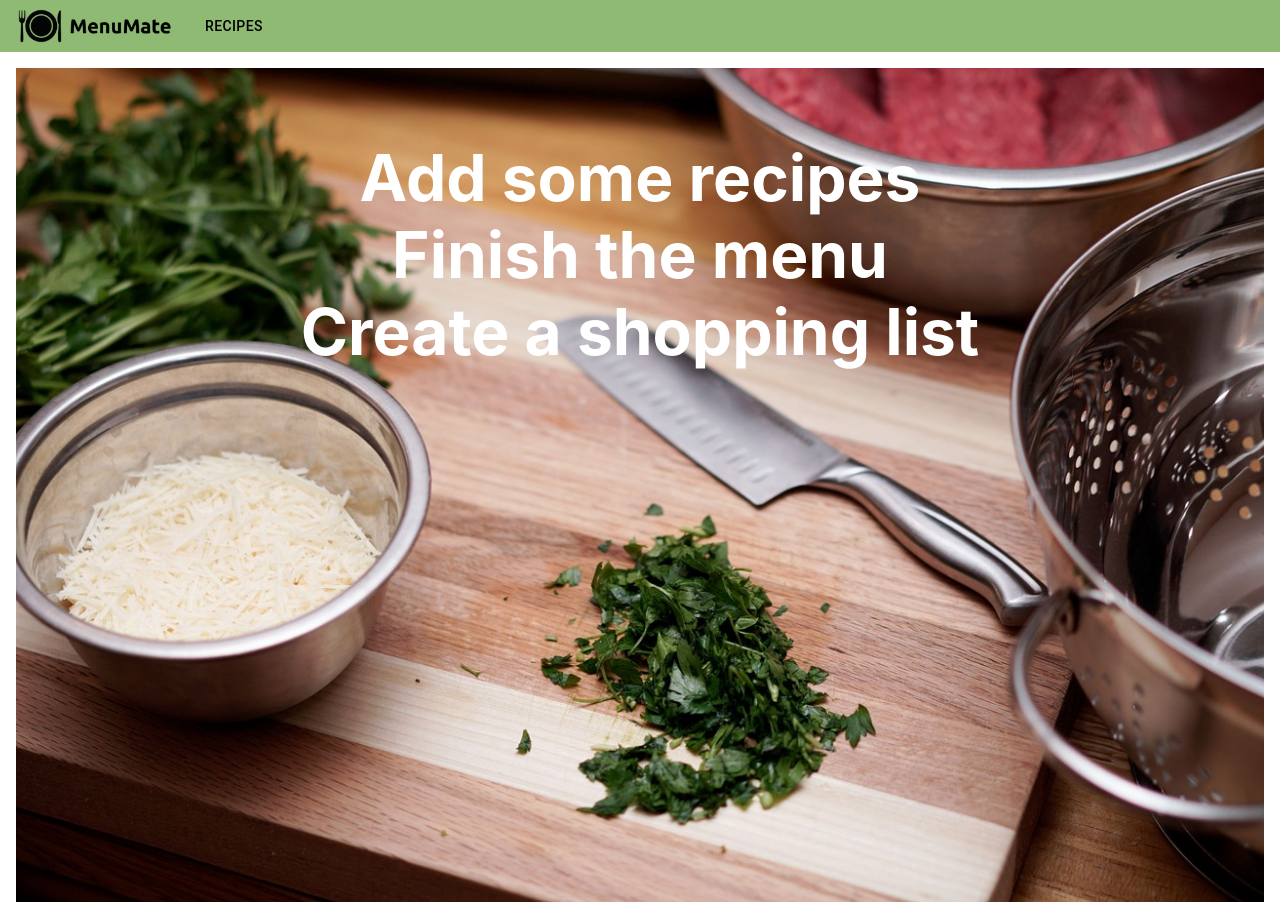
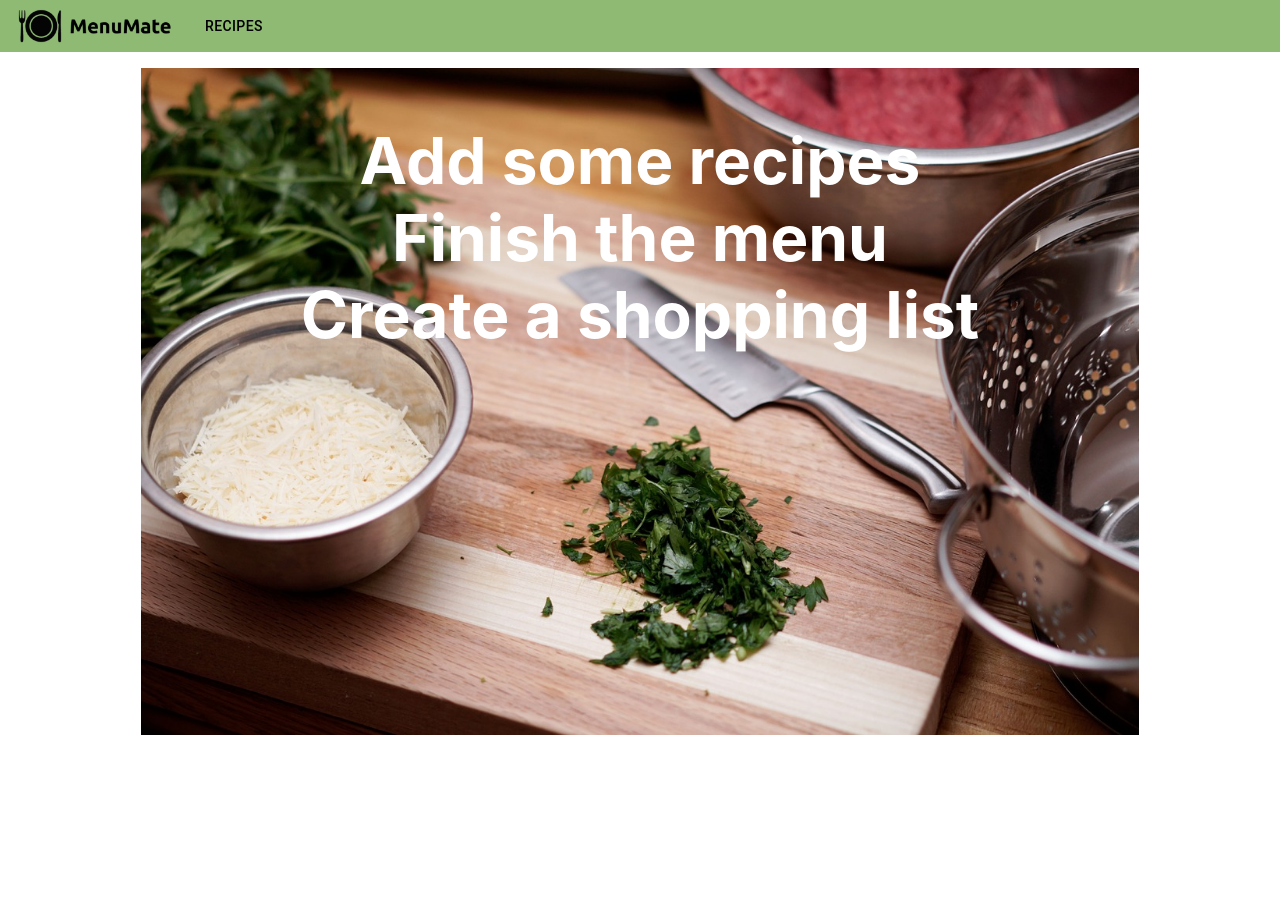
Before and after one commit to billsongames/menu-mate, a React (Create React App) app: page / in a window 1280 px wide. After the commit the page ends 800 px from the top, so only its background shows below. Built offline with nearby package versions, Linux system fonts and the light colour scheme.

Commit message:
home page image 80% w

```diff
--- a/src/Components/Home/home.css
+++ b/src/Components/Home/home.css
@@ -4,7 +4,7 @@
 }
 
 .home-image{
-  width: 100%
+  width: 80%
 }
 
 #home-text{
```
